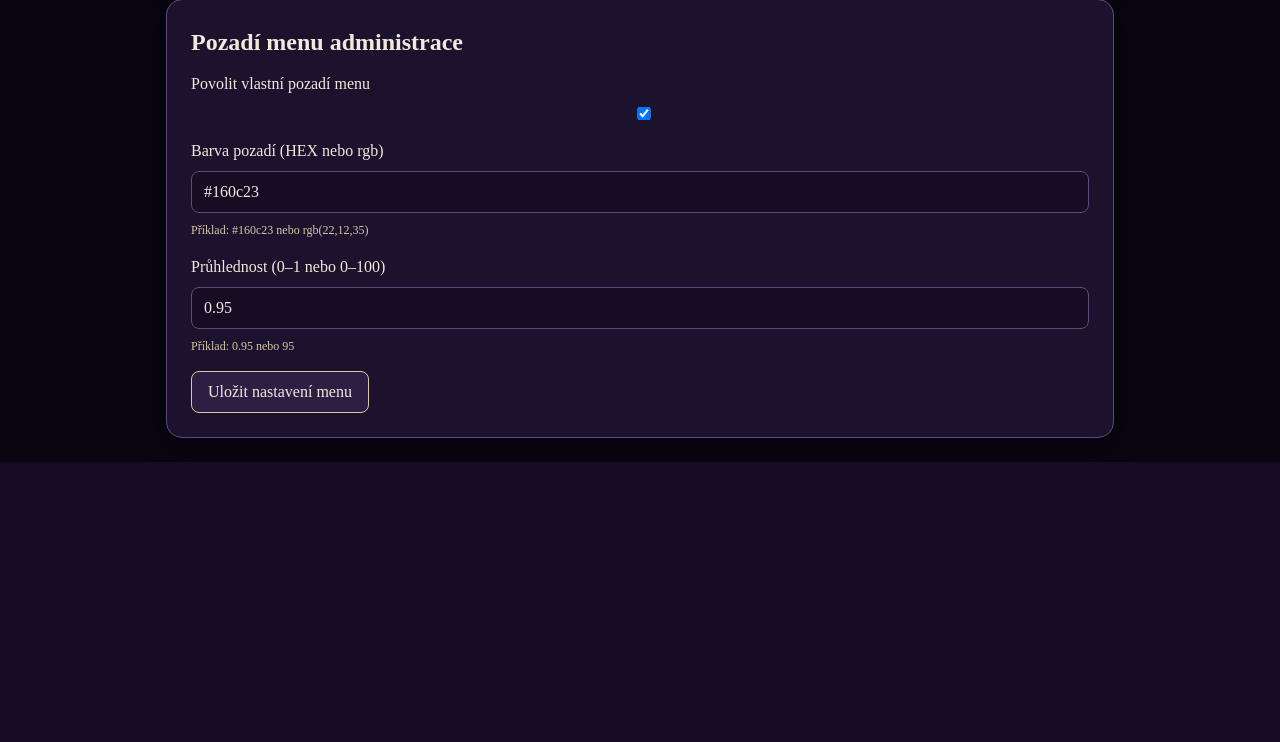
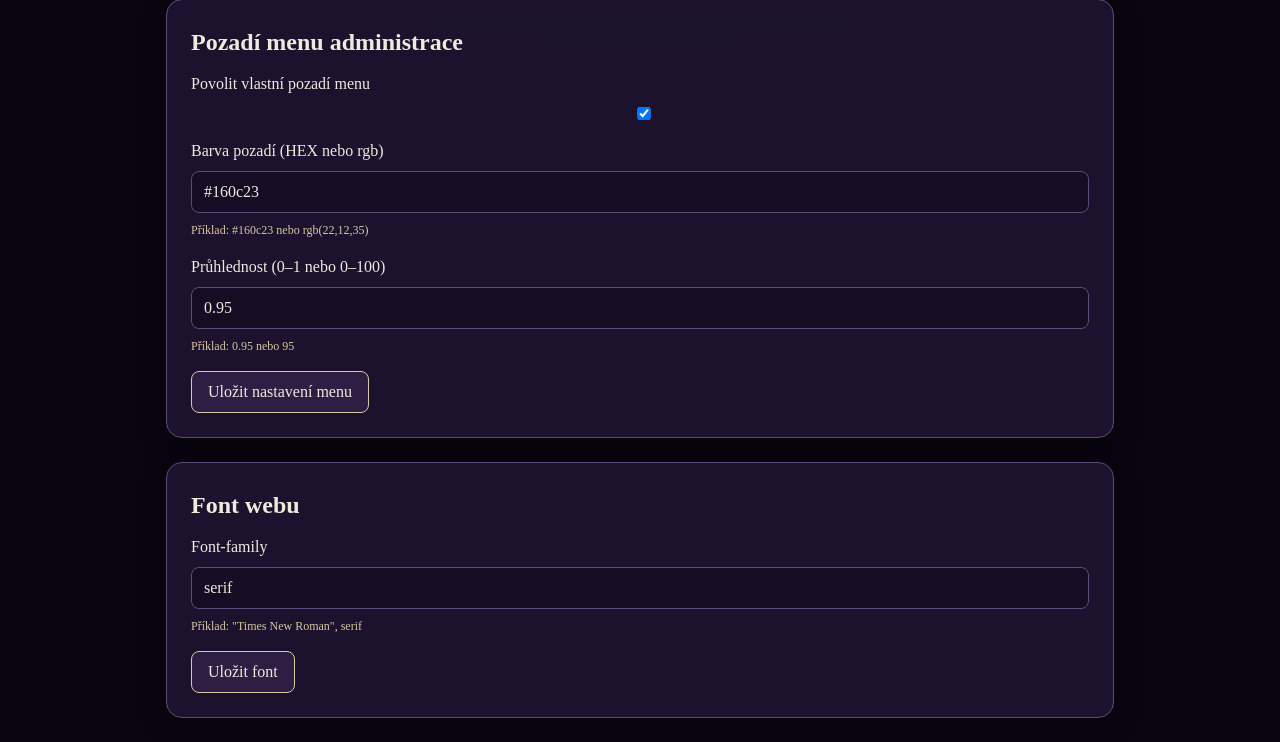
Before and after one commit to trefilmichal-prog/anet, a PHP site: page /admin/settings.php in a window 1280 px wide. Shown: the part 1117-1859 px from the top of the page. Before the commit the page ends 1579 px from the top, so only its background shows below. Run offline with PHP 8.4, Linux system fonts and the light colour scheme; the visitor is signed in with stand-in values (Sample User, id 1); some libraries are stand-ins or nearby versions.

Commit message:
Add configurable site font family

```diff
--- a/Style.css
+++ b/Style.css
@@ -7,7 +7,7 @@
 
 html, body {
     height: 100%;
-    font-family: serif;
+    font-family: var(--site-font-family, serif);
     color: #f2e9dc;
     background-color: #090511;
 }
--- a/admin/admin.css
+++ b/admin/admin.css
@@ -40,7 +40,7 @@
 body {
     margin: 0;
     min-height: 100vh;
-    font-family: serif;
+    font-family: var(--site-font-family, serif);
     font-size: var(--admin-font-size-md);
     line-height: 1.5;
     color: var(--admin-color-text);
--- a/admin/partials/header.php
+++ b/admin/partials/header.php
@@ -5,6 +5,11 @@ $adminPageTitle = isset($adminPageTitle) ? (string) $adminPageTitle : 'Administr
 $adminShowNavigation = isset($adminShowNavigation) ? (bool) $adminShowNavigation : true;
 $currentScript = basename(isset($_SERVER['SCRIPT_NAME']) ? $_SERVER['SCRIPT_NAME'] : '');
 $menuDefaults = get_admin_menu_defaults();
+$siteFontFamilyValue = get_setting('site_font_family', get_site_font_family_default());
+$siteFontFamilyNormalized = normalize_site_font_family($siteFontFamilyValue);
+if ($siteFontFamilyNormalized === '') {
+    $siteFontFamilyNormalized = get_site_font_family_default();
+}
 $menuEnabledValue = get_setting('admin_menu_bg_enabled', $menuDefaults['admin_menu_bg_enabled']);
 $menuEnabled = $menuEnabledValue === '1';
 $menuColorValue = get_setting('admin_menu_bg_color', $menuDefaults['admin_menu_bg_color']);
@@ -24,6 +29,7 @@ if ($menuEnabled && $menuRgb !== null && $menuOpacityNormalized !== '') {
     $adminHeaderStyle = ' style="--admin-menu-bg: ' . h($menuRgba) . ';"';
 }
 $adminHeaderClass = 'admin-header' . ($menuEnabled ? '' : ' admin-header--no-menu-bg');
+$adminBodyStyle = ' style="--site-font-family: ' . h($siteFontFamilyNormalized) . ';"';
 $adminNavItems = array(
     'dashboard.php' => 'Dashboard',
     'backgrounds.php' => 'Pozadí',
@@ -40,7 +46,7 @@ $adminNavItems = array(
     <title><?php echo h($adminPageTitle); ?></title>
     <link rel="stylesheet" href="admin.css">
 </head>
-<body>
+<body<?php echo $adminBodyStyle; ?>>
 <header class="<?php echo h($adminHeaderClass); ?>"<?php echo $adminHeaderStyle; ?>>
     <div class="admin-content admin-header__inner">
         <p class="admin-title">Administrace</p>
--- a/admin/settings.php
+++ b/admin/settings.php
@@ -11,12 +11,15 @@ $festivalMessage = '';
 $festivalError = '';
 $menuMessage = '';
 $menuError = '';
+$fontMessage = '';
+$fontError = '';
 $menuDefaults = get_admin_menu_defaults();
 $festivalText = get_setting('festival_page_text', get_default_festival_page_text());
 $adminMenuEnabledValue = get_setting('admin_menu_bg_enabled', $menuDefaults['admin_menu_bg_enabled']);
 $adminMenuEnabled = $adminMenuEnabledValue === '1';
 $adminMenuColor = get_setting('admin_menu_bg_color', $menuDefaults['admin_menu_bg_color']);
 $adminMenuOpacity = get_setting('admin_menu_bg_opacity', $menuDefaults['admin_menu_bg_opacity']);
+$siteFontFamily = get_setting('site_font_family', get_site_font_family_default());
 
 try {
     $db = get_db();
@@ -80,6 +83,18 @@ try {
             $adminMenuEnabled = $adminMenuEnabled === '1';
             $adminMenuColor = $adminMenuColorNormalized !== '' ? $adminMenuColorNormalized : $adminMenuColorInput;
             $adminMenuOpacity = $adminMenuOpacityNormalized !== '' ? $adminMenuOpacityNormalized : $adminMenuOpacityInput;
+        } elseif ($action === 'save_site_font_family') {
+            $siteFontFamilyInput = isset($_POST['site_font_family']) ? trim($_POST['site_font_family']) : '';
+            $siteFontFamilyNormalized = $siteFontFamilyInput === '' ? get_site_font_family_default() : normalize_site_font_family($siteFontFamilyInput);
+
+            if ($siteFontFamilyInput !== '' && $siteFontFamilyNormalized === '') {
+                $fontError = 'Font musí obsahovat pouze písmena, čísla, mezery, čárky nebo uvozovky.';
+                $siteFontFamily = $siteFontFamilyInput;
+            } else {
+                set_setting('site_font_family', $siteFontFamilyNormalized);
+                $siteFontFamily = $siteFontFamilyNormalized;
+                $fontMessage = $siteFontFamilyInput === '' ? 'Font byl obnoven na výchozí hodnotu.' : 'Font byl úspěšně uložen.';
+            }
         }
     }
 } catch (RuntimeException $e) {
@@ -87,11 +102,13 @@ try {
     $pinError = $e->getMessage();
     $festivalError = $e->getMessage();
     $menuError = $e->getMessage();
+    $fontError = $e->getMessage();
 } catch (Exception $e) {
     error_log('Admin settings init failed: ' . $e->getMessage());
     $pinError = 'Nepodařilo se načíst nastavení. Zkuste to prosím znovu.';
     $festivalError = 'Nepodařilo se načíst nastavení. Zkuste to prosím znovu.';
     $menuError = 'Nepodařilo se načíst nastavení. Zkuste to prosím znovu.';
+    $fontError = 'Nepodařilo se načíst nastavení. Zkuste to prosím znovu.';
 }
 
 $adminPageTitle = 'Nastavení';
@@ -150,6 +167,22 @@ require_once __DIR__ . '/partials/header.php';
             <button class="admin-button" type="submit">Uložit nastavení menu</button>
         </form>
     </section>
+
+    <section class="admin-card">
+        <h1>Font webu</h1>
+        <?php if ($fontMessage): ?><p class="admin-alert admin-alert--success"><?php echo h($fontMessage); ?></p><?php endif; ?>
+        <?php if ($fontError): ?><p class="admin-alert admin-alert--error"><?php echo h($fontError); ?></p><?php endif; ?>
+
+        <form class="admin-form" method="post">
+            <input type="hidden" name="action" value="save_site_font_family">
+            <label class="admin-field">
+                <span>Font-family</span>
+                <input type="text" name="site_font_family" value="<?php echo h($siteFontFamily); ?>">
+                <span class="admin-help">Příklad: "Times New Roman", serif</span>
+            </label>
+            <button class="admin-button" type="submit">Uložit font</button>
+        </form>
+    </section>
 </section>
 
 <?php require_once __DIR__ . '/partials/footer.php'; ?>
--- a/includes/db.php
+++ b/includes/db.php
@@ -127,6 +127,18 @@ function initialize_schema($pdo)
             ':value' => get_default_festival_page_text()
         ));
     }
+
+    $stmt = $pdo->prepare('SELECT value FROM settings WHERE key = :key');
+    $stmt->execute(array(':key' => 'site_font_family'));
+    $siteFontFamily = $stmt->fetchColumn();
+
+    if ($siteFontFamily === false) {
+        $insert = $pdo->prepare('INSERT INTO settings(key, value) VALUES(:key, :value)');
+        $insert->execute(array(
+            ':key' => 'site_font_family',
+            ':value' => 'serif'
+        ));
+    }
 }
 
 function ensure_table_column($pdo, $tableName, $columnName, $columnDefinition)
--- a/includes/settings_repository.php
+++ b/includes/settings_repository.php
@@ -61,6 +61,30 @@ function get_admin_menu_defaults()
         'admin_menu_bg_color' => '#160c23',
         'admin_menu_bg_opacity' => '0.95'
     );
+}
+
+function get_site_font_family_default()
+{
+    return 'serif';
+}
+
+function normalize_site_font_family($value)
+{
+    $value = trim((string) $value);
+
+    if ($value === '') {
+        return '';
+    }
+
+    if (strlen($value) > 120) {
+        return '';
+    }
+
+    if (!preg_match('/^[-a-zA-Z0-9 ,"\\\']+$/', $value)) {
+        return '';
+    }
+
+    return $value;
 }
 
 function normalize_admin_menu_color($value, &$rgb = null)
```
Also changed, not shown: Aktuality.php (+7 -1 lines), Ofestivalu.php (+7 -1 lines), Program.php (+7 -1 lines), Umelci.php (+7 -1 lines), index.php (+7 -1 lines).
